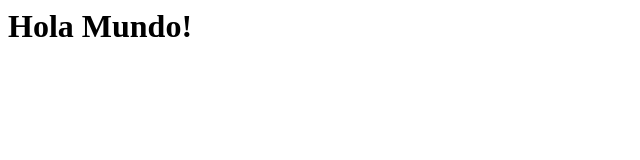
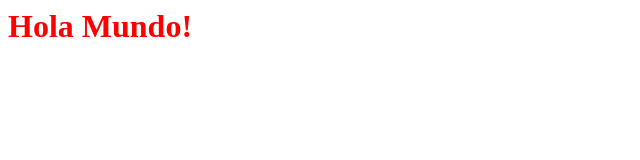
Before and after one commit to juancarruthers/proyecto-git, a plain HTML site: page index.html in a window 1280 px wide. Shown: the whole page, without its empty margins (0-640 px from the left). Drawn offline with Linux system fonts and the light colour scheme.

Commit message:
Color rojo etiqueta H1

```diff
--- a/index.html
+++ b/index.html
@@ -1,5 +1,6 @@
 <html lang="en">
 <head>
+    <link rel="stylesheet" href="./plantilla.css">
     <meta charset="UTF-8">
     <meta name="viewport" content="width=device-width, initial-scale=1.0">
     <title>Hola Mundo</title>
--- /dev/null
+++ b/plantilla.css
@@ -0,0 +1,3 @@
+h1{
+    color: red;
+}
```
